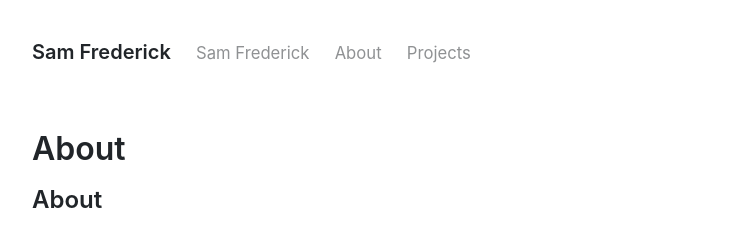
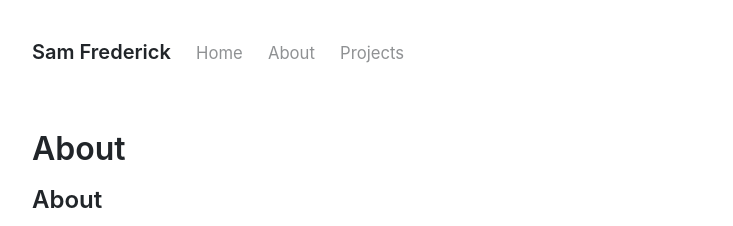
Before and after one commit to samfrederick/samfrederick.github.io, a Jekyll site: the page built from about.md, in a window 1280 px wide. Shown: the top 226 px of the page, without its empty margins (272-1005 px from the left). Built offline with Jekyll 4.4.1, drawn with Linux system fonts in a browser that asks for light colours.

Commit message:
Add homepage

```diff
--- a/_config.yml
+++ b/_config.yml
@@ -33,6 +33,6 @@
   email: astronofrederick@gmail.com
 
 pages_list:
-  Sam Frederick: 'https://samfrederick.github.io/bio'
+  Home: 'https://samfrederick.github.io/bio'
   About: 'https://samfrederick.github.io/bio/about'
   Projects: 'https://samfrederick.github.io/bio/projects'
```
Also changed, not shown: home.md (added, +6 -0 lines).
